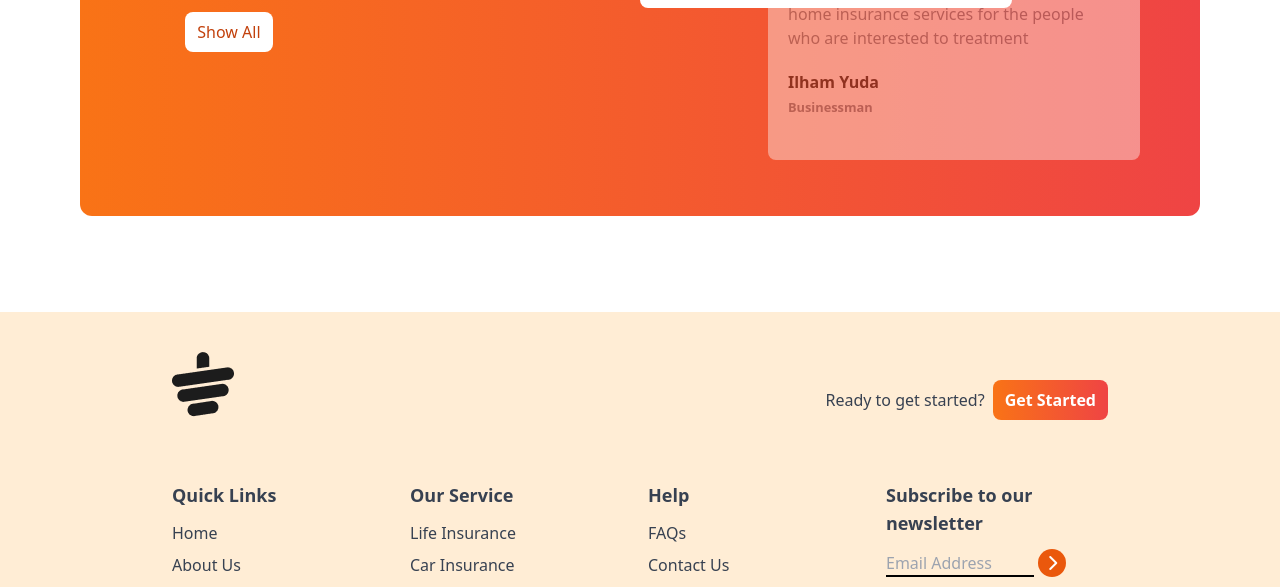
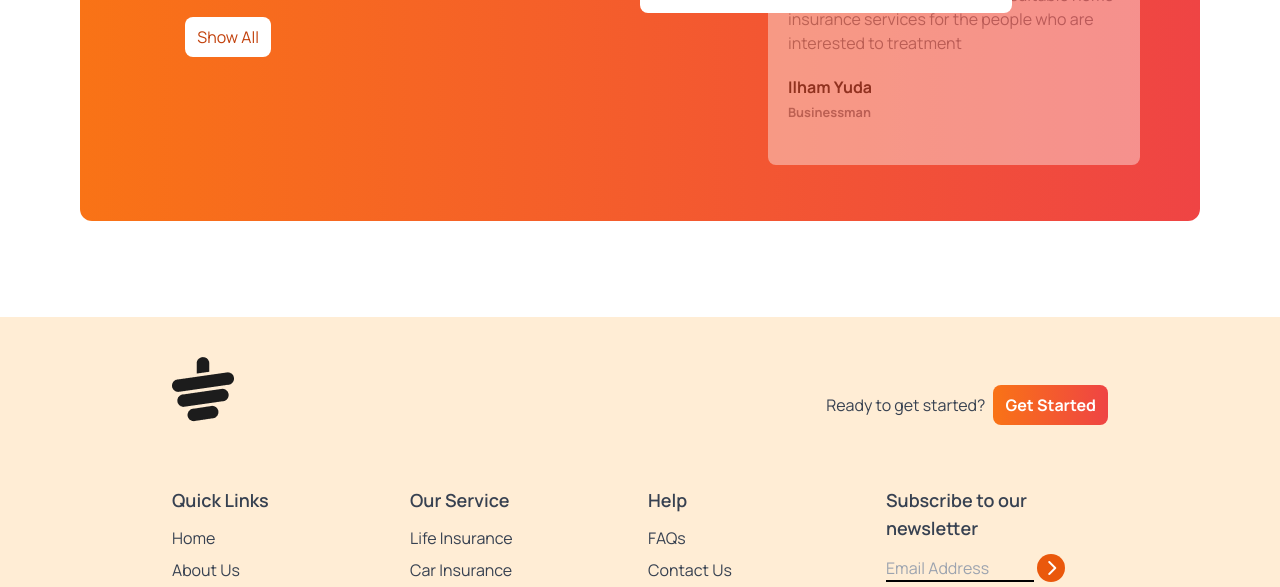
Before and after one commit to utshopust/tea-house-with-tailwind, a plain HTML site: page index.html in a window 1280 px wide. Shown: the part 2265-2852 px from the top of the page. Drawn offline with nearby package versions, Linux system fonts and the light colour scheme.

Commit message:
added font family

```diff
--- a/index.html
+++ b/index.html
@@ -26,12 +26,15 @@
             colors: {
               clifford: "#da373d",
             },
+            fontFamily:{
+              'manrope': ["Manrope", 'sans-serif'],
+            },
           },
         },
       };
     </script>
   </head>
-  <body>
+  <body class="font-manrope">
     <!-- main content -->
     <main class="max-w-screen-xl mx-auto px-16 lg:px-20">
       <!-- Header Section -->
@@ -222,8 +225,8 @@
                 </div>
                 <div>
                   <p class="text-gray-500 mb-5">
-                  We are providing the best and suitable home insurance services
-                  for the people who are interested to treatment
+                    We are providing the best and suitable home insurance
+                    services for the people who are interested to treatment
                   </p>
                   <h1 class="font-bold">Ilham Yuda</h1>
                   <small class="font-bold text-gray-500"> Businessman </small>
@@ -247,7 +250,6 @@
                 <small class="font-bold text-gray-500"> Businessman </small>
               </div>
             </div>
-
 
             <!-- Bottom Card -->
             <div
@@ -274,10 +276,14 @@
       <div class="mx-auto w-9/12">
         <!-- Logo -->
         <div class="mb-8 flex justify-between">
-          <img class="mb-8" src="images/cup.png" alt="">
+          <img class="mb-8" src="images/cup.png" alt="" />
           <div class="flex items-center gap-2">
             <h4>Ready to get started?</h4>
-            <button class="bg-gradient-to-r from-orange-500 to-red-500 rounded-lg px-3 py-2 text-white font-bold">Get Started</button>
+            <button
+              class="bg-gradient-to-r from-orange-500 to-red-500 rounded-lg px-3 py-2 text-white font-bold"
+            >
+              Get Started
+            </button>
           </div>
         </div>
 
@@ -329,17 +335,23 @@
               <li>
                 <a class="hover:text-orange-600" href="#">Contact Us</a>
               </li>
-
             </ul>
           </div>
           <!-- Fourth Column -->
           <div>
-            <h3 class="font-semibold text-lg mb-3">Subscribe to our newsletter</h3>
+            <h3 class="font-semibold text-lg mb-3">
+              Subscribe to our newsletter
+            </h3>
             <div class="flex flex-col-2 space-y-2">
               <div>
-                <input placeholder="Email Address" type="text" class="bg-transparent border-b-2
-                border-black w-4/6">
-                <i class="fa-solid fa-chevron-right w-7 h-7 bg-orange-600 inline-flex rounded-full text-white justify-center items-center"></i>
+                <input
+                  placeholder="Email Address"
+                  type="text"
+                  class="bg-transparent border-b-2 border-black w-4/6"
+                />
+                <i
+                  class="fa-solid fa-chevron-right w-7 h-7 bg-orange-600 inline-flex rounded-full text-white justify-center items-center"
+                ></i>
                 <div class="flex justify-between w-2/5 mb-2 mt-8">
                   <i class="fa-brands fa-facebook"></i>
                   <i class="fa-brands fa-square-instagram"></i>
@@ -348,13 +360,13 @@
               </div>
             </div>
           </div>
-
         </div>
         <div class="text-center pt-4 mt-4">
-            <p class="text-sm text-gray-600">© 2025 UIDesign.to - All rights reserved.</p>
+          <p class="text-sm text-gray-600">
+            © 2025 UIDesign.to - All rights reserved.
+          </p>
         </div>
       </div>
-
     </footer>
   </body>
 </html>
```
Lines whose indentation alone changed are shown as unchanged.
